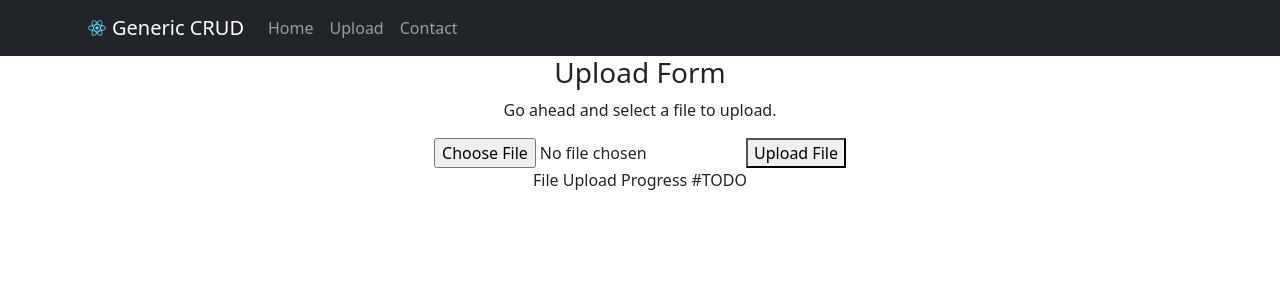
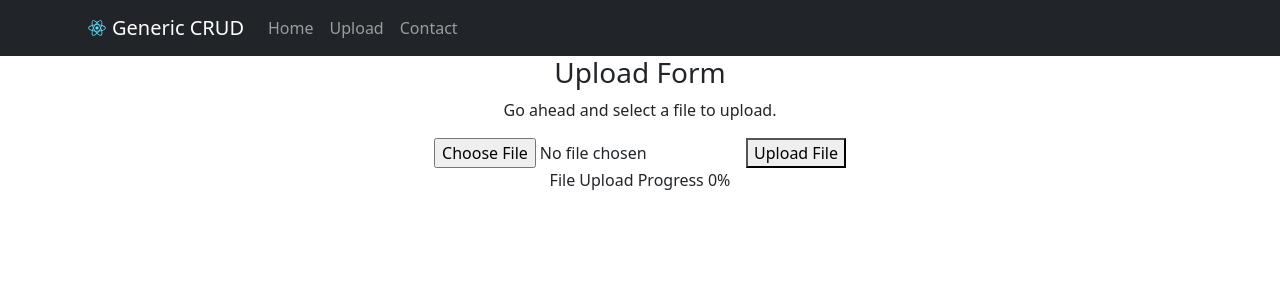
Before and after one commit to breaktoprotect/react-crud-app, a React (Create React App) app: page /upload in a window 1280 px wide. Shown: the top 300 px of the page. Built offline with nearby package versions, Linux system fonts and the light colour scheme.

Commit message:
Added % progress for file upload

```diff
--- a/src/components/uploadForm.jsx
+++ b/src/components/uploadForm.jsx
@@ -2,7 +2,7 @@ import React, { Component } from "react";
 import axios from "axios";
 
 class UploadForm extends Component {
-    state = { selectedFile: null };
+    state = { selectedFile: null, progressPercent: 0.0 };
 
     fileSelectedHandler = (event) => {
         this.setState({
@@ -27,6 +27,10 @@ class UploadForm extends Component {
                             (progressEvent.loaded / progressEvent.total) * 100 +
                             "%"
                     );
+                    this.setState({
+                        progressPercent:
+                            (progressEvent.loaded / progressEvent.total) * 100,
+                    });
                 },
             })
             .then((res) => {
@@ -44,7 +48,8 @@ class UploadForm extends Component {
                 <p>Go ahead and select a file to upload.</p>
                 <input type="file" onChange={this.fileSelectedHandler} />
                 <button onClick={this.fileUploadHandler}>Upload File</button>
-                <p>File Upload Progress #TODO</p>
+                {/* TODO Hide progress when 0% */}
+                <p>File Upload Progress {this.state.progressPercent}%</p>
             </div>
         );
     }
```
